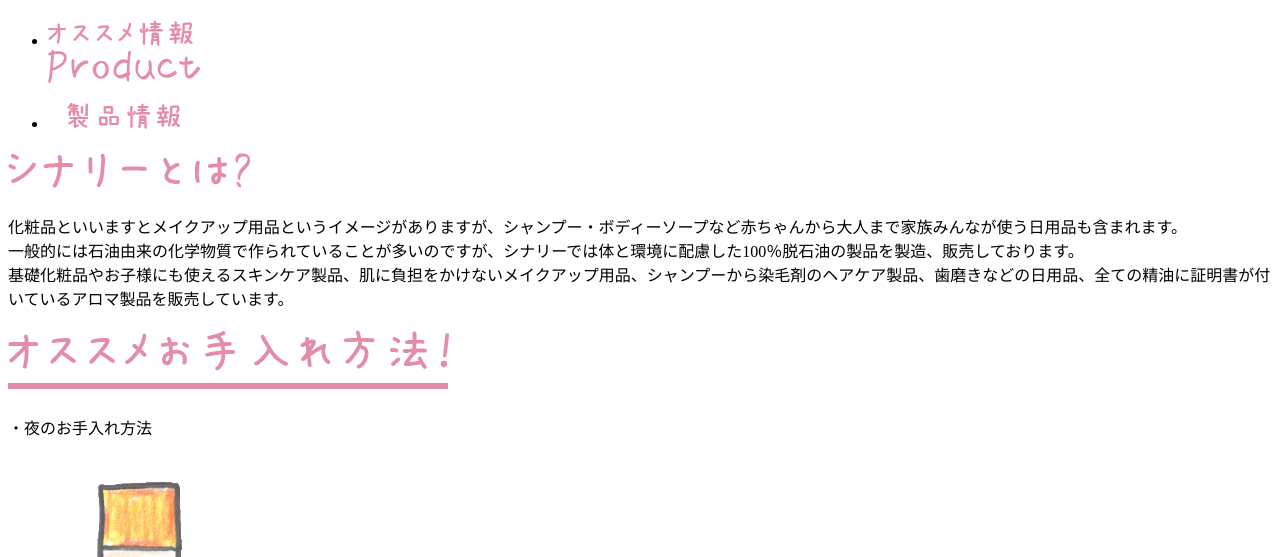
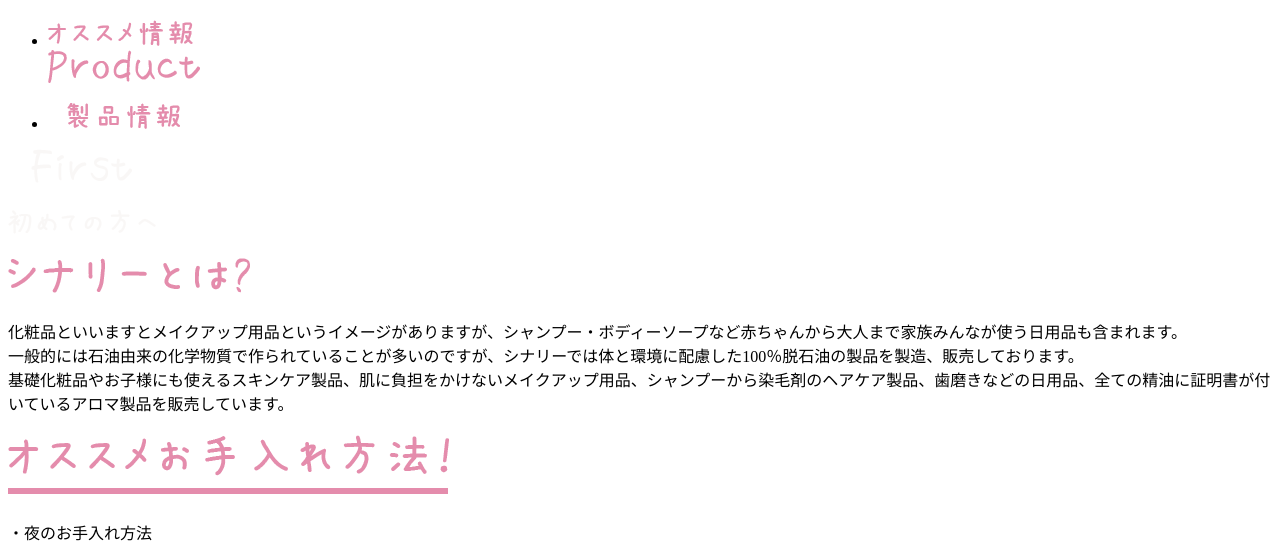
Before and after one commit to misamisa0122/sinary, a plain HTML site: page first/index.html in a window 1280 px wide. Shown: the part 209-766 px from the top of the page. Drawn offline with Linux system fonts and the light colour scheme.

Commit message:
first_修正

```diff
--- a/first/index.html
+++ b/first/index.html
@@ -23,6 +23,9 @@
     <!-- /header -->
     <main>
         <section>
+            <div>
+            <img src="/image/first/first_white.png" alt="first_white">
+            </div>
             <section>
                 <h2><img src="/image/first/シナリーとは_.png" alt="シナリーとは"></h2>
                 <p>
```
